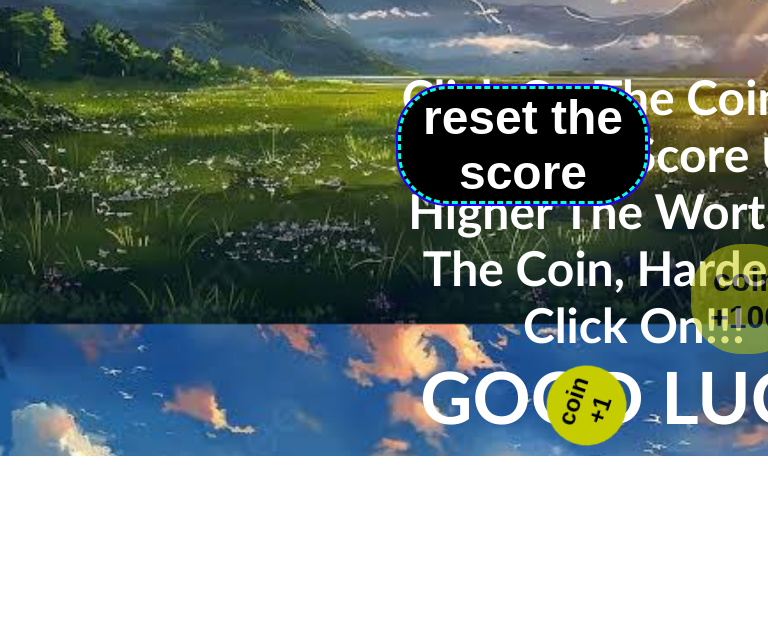
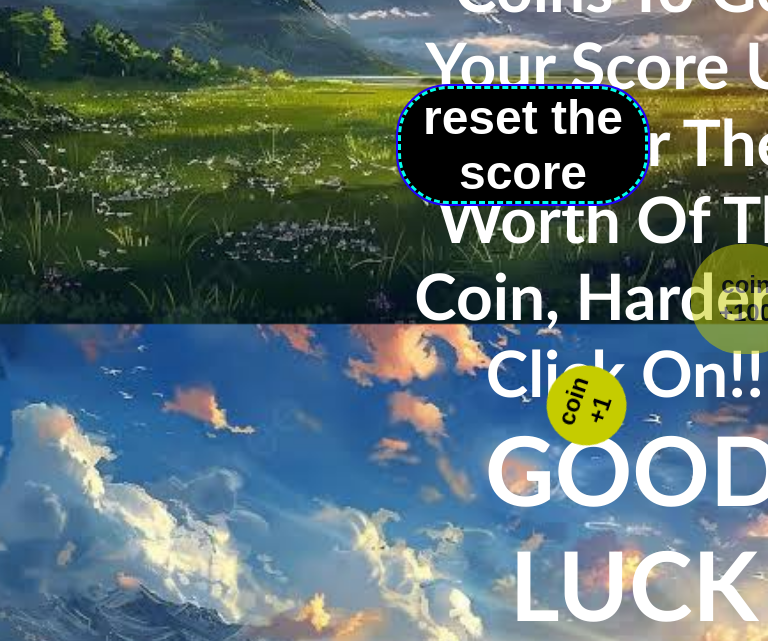
Before and after one commit to noureddineramli20-commits/game-wile-being-bored, a website: page index.html in a window 768 px wide. Shown: the part 476-1117 px from the top of the page. Before the commit the page ends 932 px from the top, so only its background shows below. Drawn offline with Linux system fonts and the light colour scheme.

Commit message:
Modify styles for tablet portrait layout
Adjusted positioning and font sizes for tablet view.

```diff
--- a/styles.css
+++ b/styles.css
@@ -367,19 +367,19 @@ button {
 @media screen and (min-width: 601px) and (max-width: 1024px) and (orientation: portrait) {
   div {
     left: 50%;
-    top: 20vh;
-    margin-top: 20%;
-    font-size: 3em;
+    top: 2vh;
+    margin-top: 25%;
+    font-size: 4em;
     position: relative;
   }
   #box2 {
     left: 50%;
     top: 30vh;
     text-align: center;
-    font-size: 3em;
+    font-size: 4em;
     width: 500px;
     position: relative;
-    top: 20vh;
+    top: 5vh;
   }
   #reset {
     position: fixed;
@@ -411,11 +411,11 @@ button {
     top: 90vh;
     width: 90px;
     height: 90px;
-    font-size: 2em;
+    font-size: 1.5em;
     animation-name: coin2-stack;
   }
   #coin3 {
-    font-size: 2em;
+    font-size: 1.5em;
     margin: 0;
     position: absolute;
     left: 90%;
```
